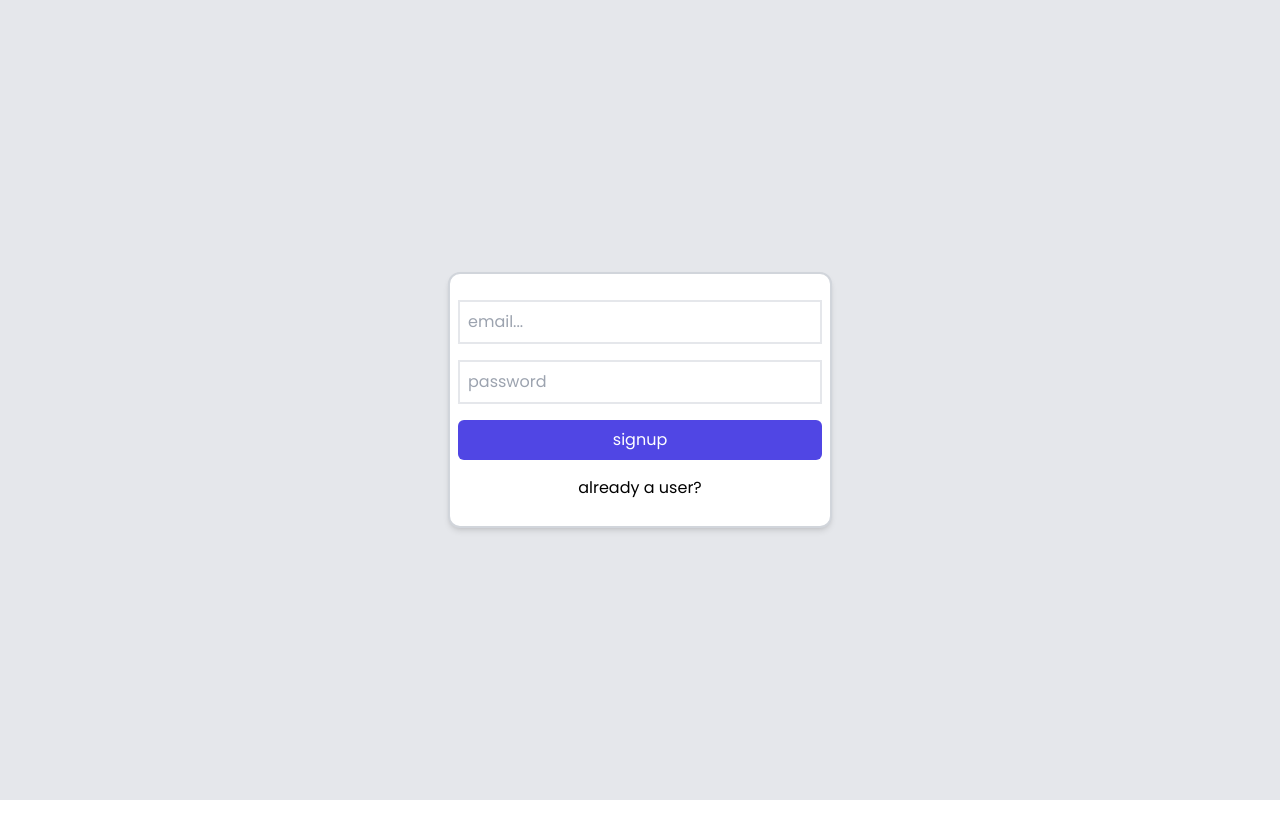
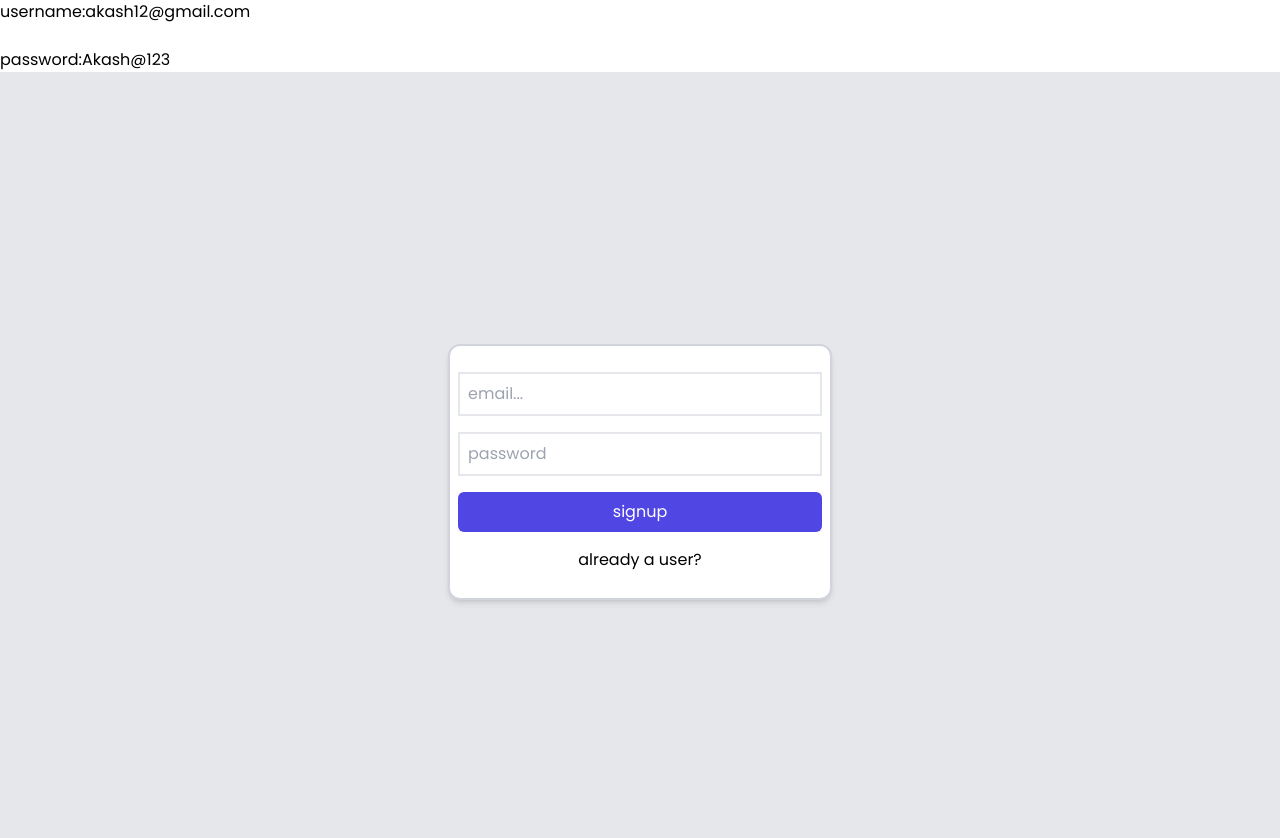
Before and after one commit to AkashNegi9690/Brainly, a React (Vite) app in the folder Frontend/: page / in a window 1280 px wide. Shown: the top 838 px of the page. Before the commit the page ends 800 px from the top, so only its background shows below. Built offline with nearby package versions, Linux system fonts and the light colour scheme.

Commit message:
added dummy creadentials

```diff
--- a/Frontend/src/pages/signup.tsx
+++ b/Frontend/src/pages/signup.tsx
@@ -30,7 +30,8 @@ export function Signup(){
     function handleOlduser(){
         navigate("/signin")
     }
-    return (
+    return (<> <h1>username:akash12@gmail.com</h1><br />
+    <h1>password:Akash@123</h1>
         <div className="flex justify-center items-center w-full h-screen bg-gray-200">
             <div className="bg-white rounded-xl h-64 min-w-72 sm:min-w-96 flex flex-col gap-4 px-2 py-4 justify-center border-2 border-gray-300 shadow-md">
                 <input className="border-2 border-gray-200 p-2" type="text" placeholder="email..." ref={emailRef}/>
@@ -39,5 +40,6 @@ export function Signup(){
                 <p onClick={handleOlduser} className="text-center hover:text-purple-600">already a user?</p>
             </div>
         </div>
+        </>
     )
 }
```
